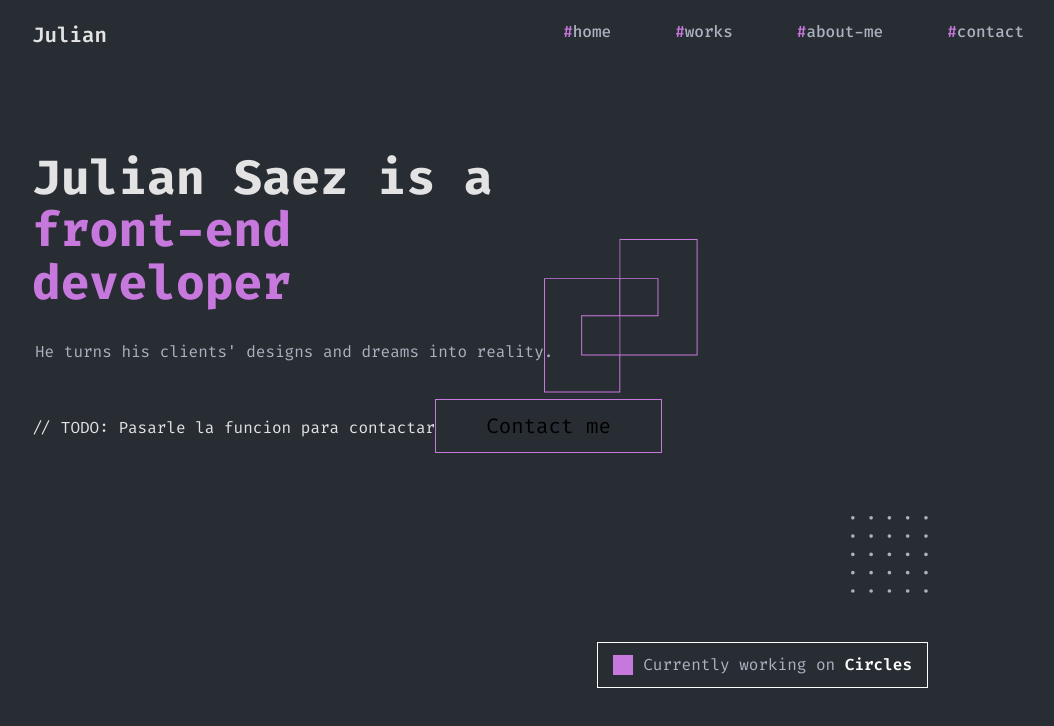
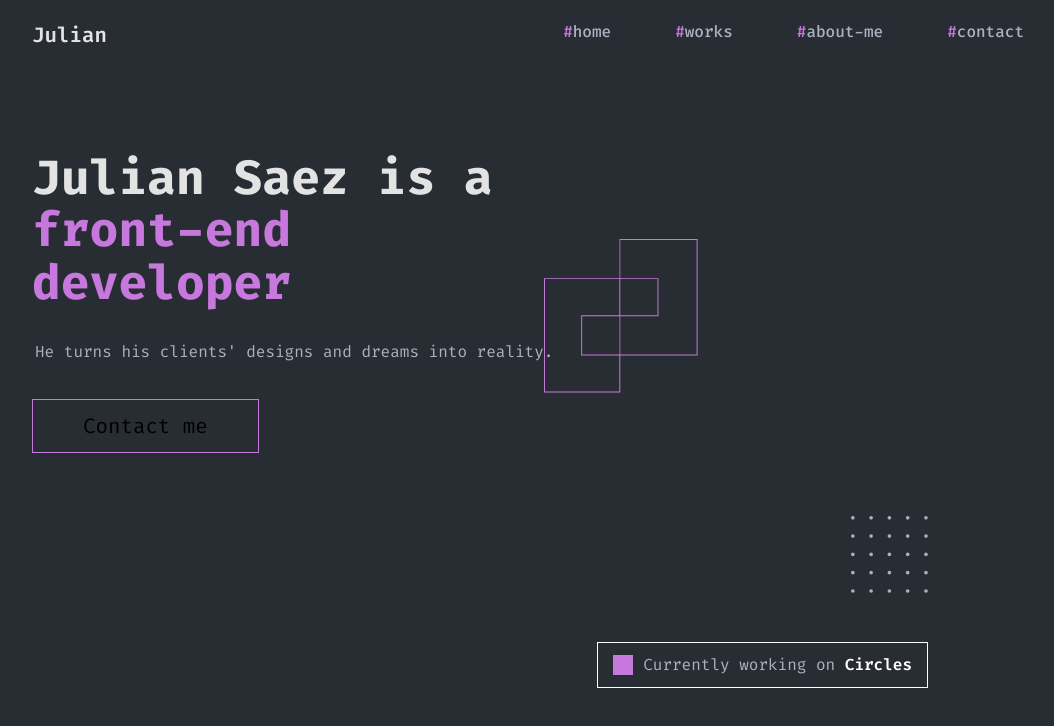
Before and after one commit to julian-saez/portfolio2024, a React (Vite) app: page / in a window 1280 px wide. Shown: the top 726 px of the page, without its empty margins (96-1150 px from the left). Built offline with nearby package versions, Linux system fonts and the light colour scheme.

Commit message:
fix: add comment correction

```diff
--- a/src/templates/Home/organisms/presentation/Presentation.jsx
+++ b/src/templates/Home/organisms/presentation/Presentation.jsx
@@ -13,7 +13,7 @@ const Presentation = () => {
             <VectorsInPresentation />
             <StatusBar />
             <div className={ styles.button_contact_container }>
-                // TODO: Pasarle la funcion para contactar
+                {/* TODO: Pasarle la funcion para contactar */}
                 <Button text='Contact me' onClick={() => console.log("Hola")}/>
             </div>
             <div className={ styles.arrow_container }>
```
